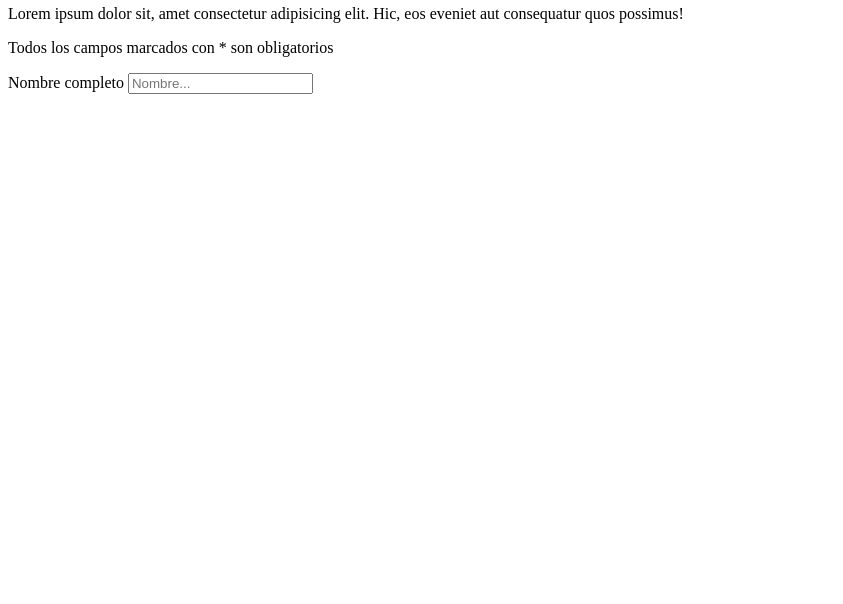
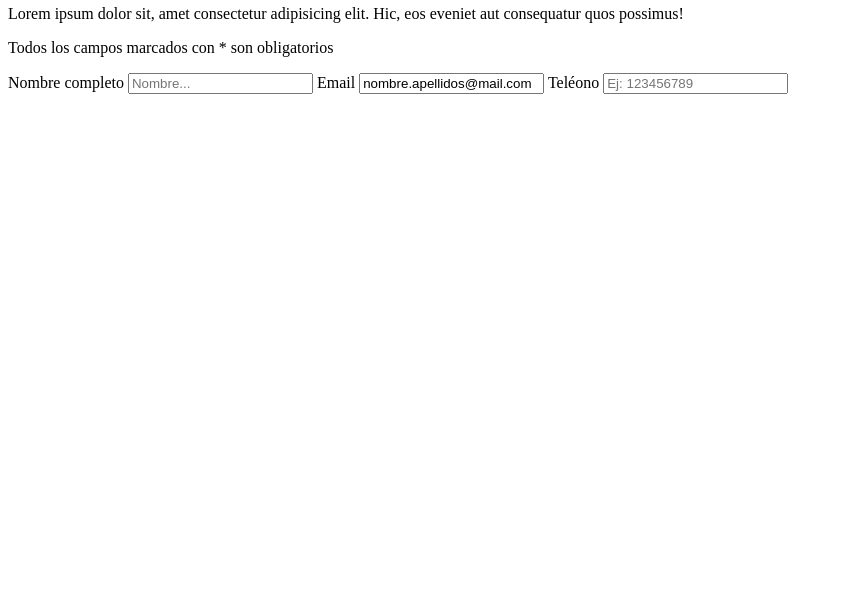
Before and after one commit to Adalab/project-promo-o-module-1-team-9, a plain HTML site: page contact.html in a window 1280 px wide. Shown: the part 196-800 px from the top of the page, without its empty margins (0-843 px from the left). Drawn offline with Linux system fonts and the light colour scheme.

Commit message:
update form

```diff
--- a/contact.html
+++ b/contact.html
@@ -44,6 +44,21 @@
             id="completeName"
             type="text"
             name="completeName"
+            required
+          />
+          <label for="emailAddress">Email</label>
+          <input
+            value="nombre.apellidos@mail.com"
+            id="emailAddress"
+            type="email"
+            name="email"
+          />
+          <label for="phoneNumber">Teléono</label>
+          <input
+            placeholder="Ej: 123456789"
+            id="phoneNumber"
+            type="tel"
+            name="phoneNumber"
           />
         </form>
       </section>
```
